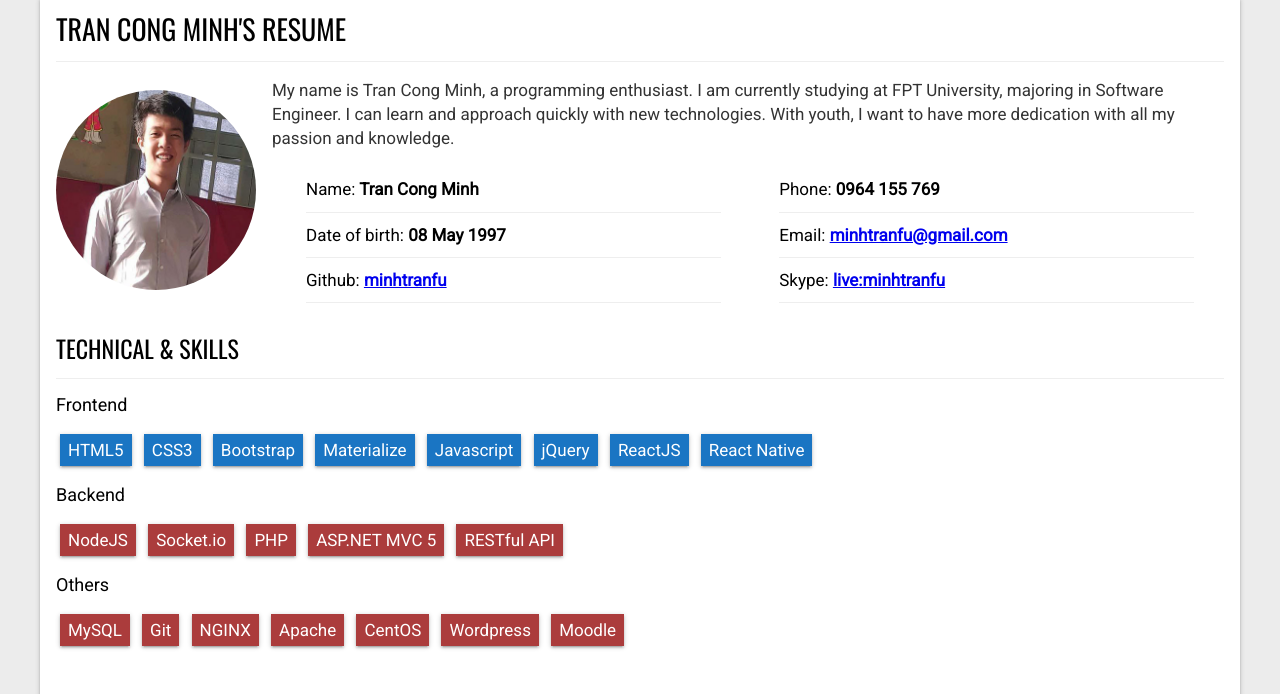
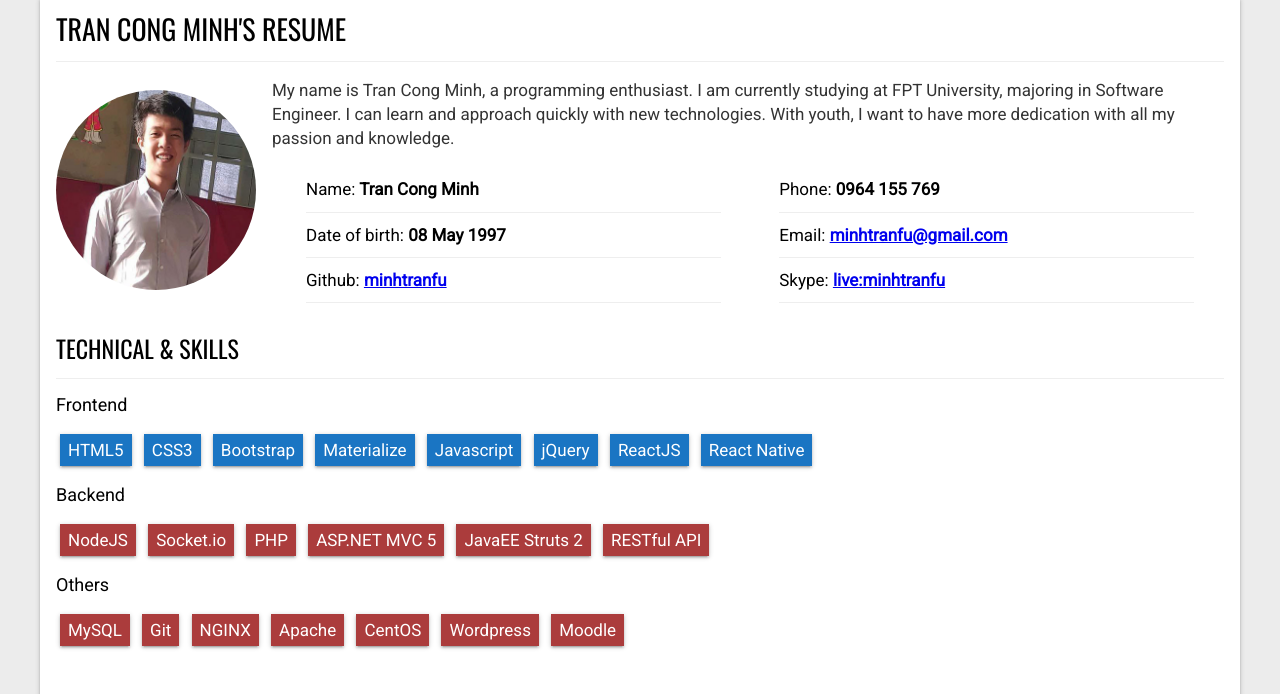
Before and after one commit to minhtranfu/minhtran-cv, a plain HTML site: page index.html in a window 1280 px wide. Shown: the part 85-779 px from the top of the page. Drawn offline with nearby package versions, Linux system fonts and the light colour scheme; files whose address does not match are found by name.

Commit message:
Update skill

```diff
--- a/index.html
+++ b/index.html
@@ -153,6 +153,7 @@
                     <span class="tag">Socket.io</span>
                     <span class="tag">PHP</span>
                     <span class="tag">ASP.NET MVC 5</span>
+                    <span class="tag">JavaEE Struts 2</span>
                     <span class="tag">RESTful API</span>
                 </div>
                 <h4>Others</h4>
```
